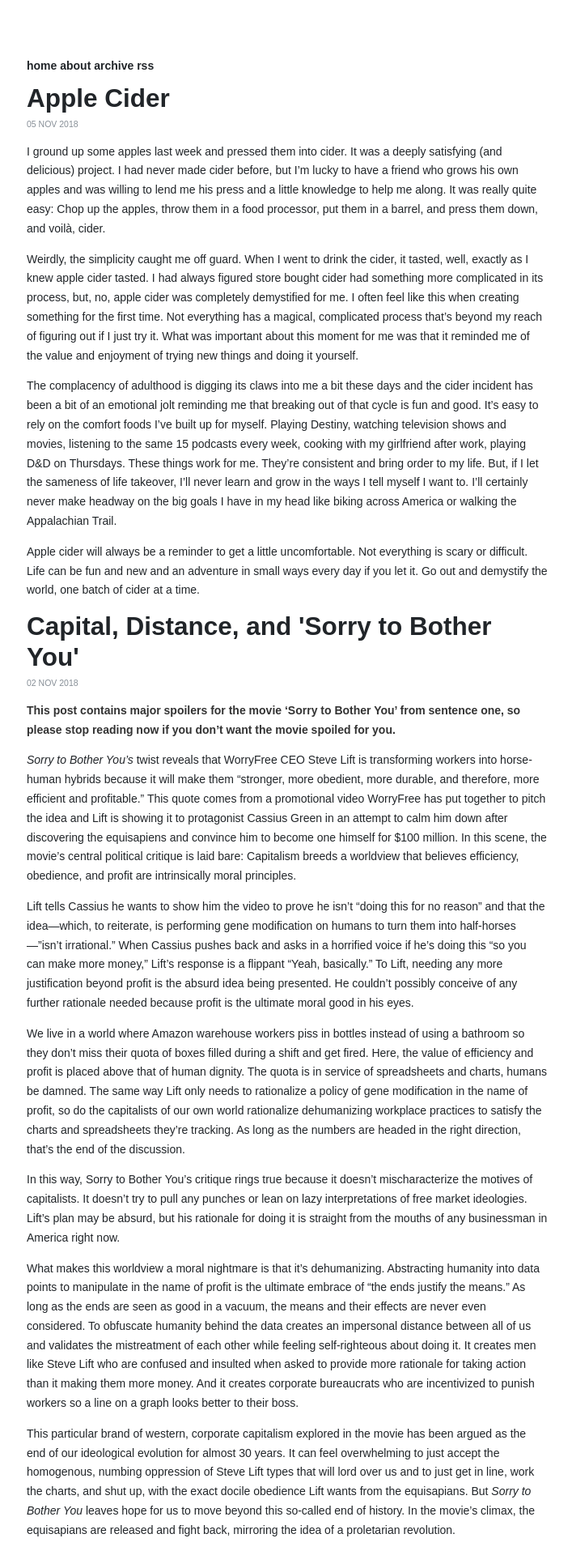
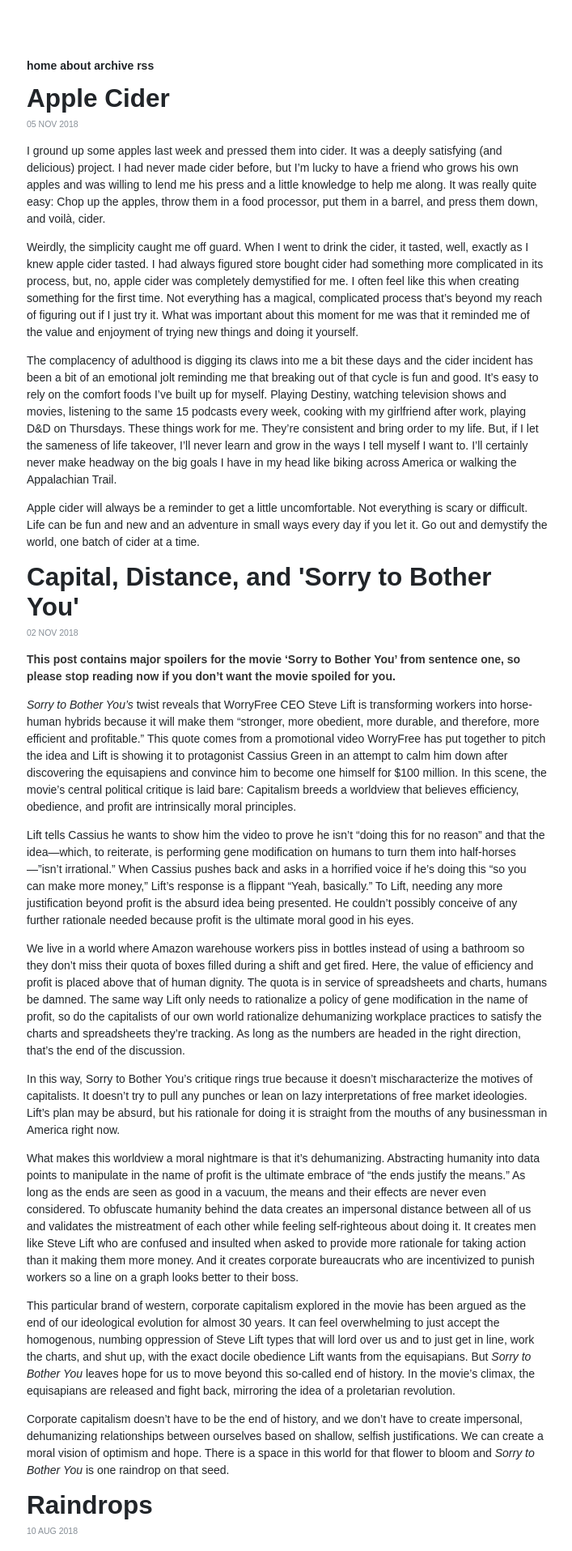
Before and after one commit to thisisamatthew/thisisamatthew.github.io, a Jekyll site: the page built from index.html, in a window 1280 px wide. Shown: the top 1915 px of the page at 81% size, without its empty margins (285-992 px from the left). Built offline with Jekyll 4.4.1, drawn with Linux system fonts in a browser that asks for light colours; the list of posts is cut into pages by our own code.

Commit message:
body text line height change

```diff
--- a/_sass/_typography.scss
+++ b/_sass/_typography.scss
@@ -80,7 +80,7 @@ h6 {
 p {
   color: $text-color;
   margin: 0 0 1rem;
-  line-height: 1.7em;
+  line-height: 1.5em;
 }
 
 /*--------------
```
